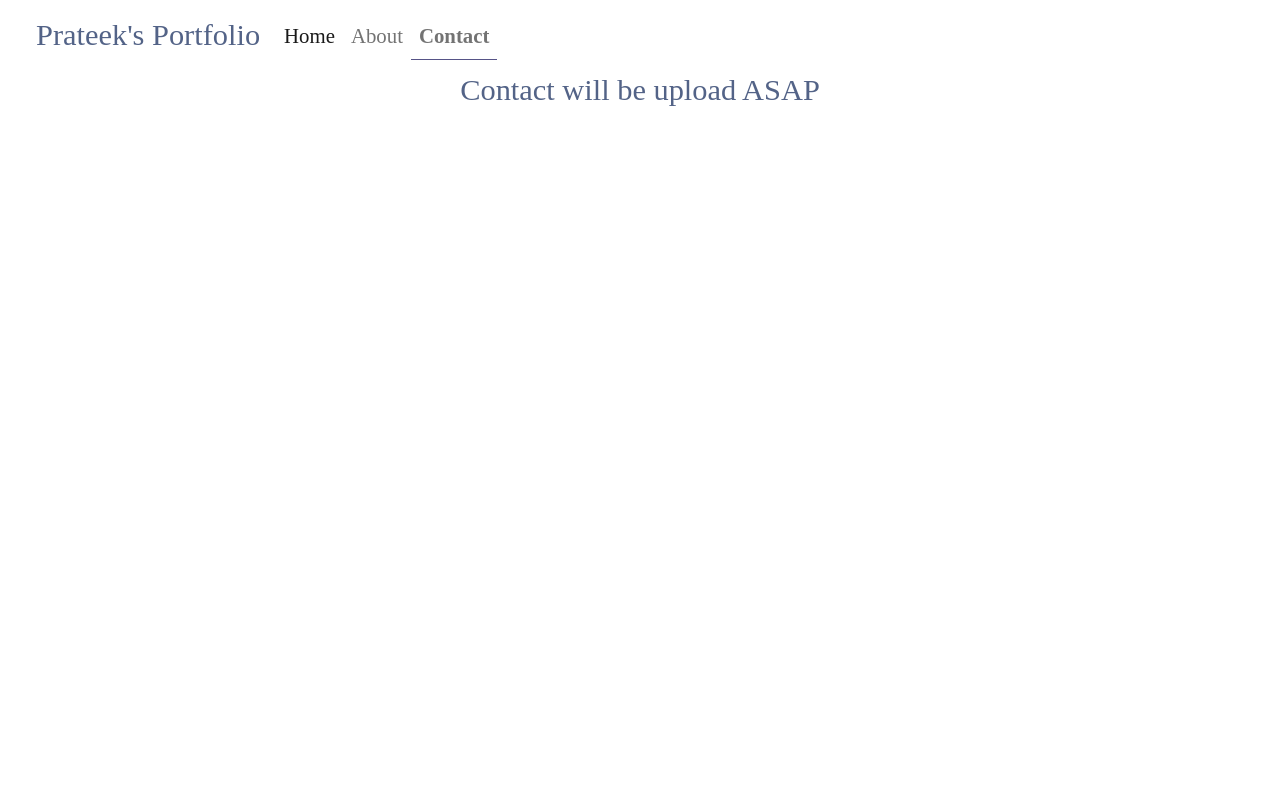
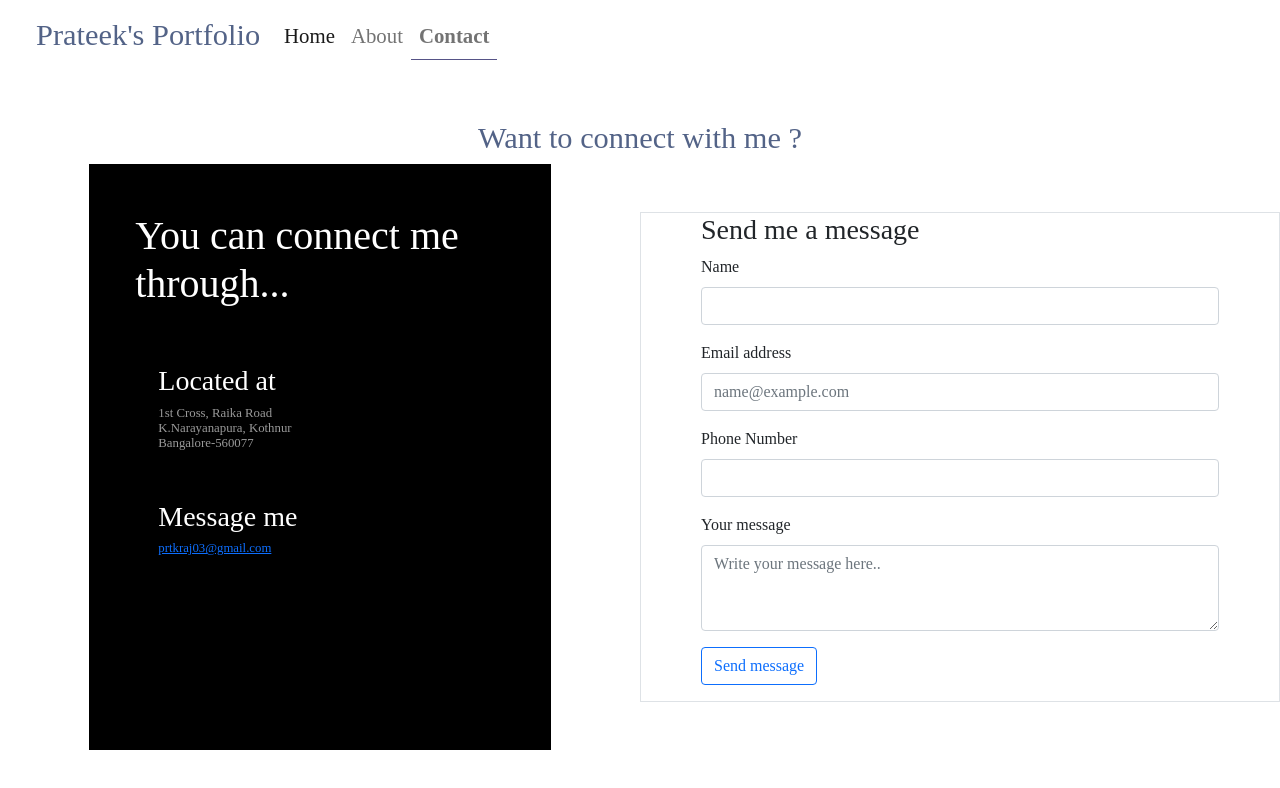
Before and after one commit to prateek1811/Prateek_Portfolio, a React (Create React App) app: page /Contact in a window 1280 px wide. Shown: the top 788 px of the page. Built offline with nearby package versions, Linux system fonts and the light colour scheme; a web font is replaced by a local one.

Commit message:
contactpage updated

```diff
--- a/src/Contact.js
+++ b/src/Contact.js
@@ -1,8 +1,160 @@
 import React from "react";
 
-const Contact=()=>{
-    return(
-        <h1 className="h1_font">Contact will be upload ASAP</h1>
-    )
-}
+const Contact = () => {
+
+    const sendMail = () => {
+        const mailto =
+          "mailto:prtkraj03@gmail.com?subject=Test subject&body=Body content";
+        window.location.href = mailto;
+      }
+
+  return (
+    <>
+      <section id="header">
+        <div className="container-fluid nav_bg">
+          <div className="row ml-3 mr-1">
+            <div className="çol-10 max-auto">
+              <div
+                style={{
+                  display: "flex",
+                  alignContent: "center",
+                  justifyContent: "center",
+                }}
+                className="row"
+              >
+                <div className="col-md-6 mt-5 pt-5 pt-lg-0">
+                  <h1 className="h1_font">Want to connect with me ?</h1>
+                </div>
+              </div>
+
+              <div className="row">
+                <div
+                  className="col-md-6 pt-5 pt-lg-0 order-1 order-lg-2"
+                  style={{
+                    display: "flex",
+                    alignContent: "center",
+                    justifyContent: "center",
+                  }}
+                >
+                  <div style={{ background: "black", width: "75%" }}>
+                    <div
+                      style={{
+                        background: "black",
+                        display: "flex",
+                        alignContent: "center",
+                        justifyContent: "center",
+                      }}
+                    >
+                      <h1
+                        className="mt-5"
+                        style={{ color: "white", marginLeft: "10%" }}
+                      >
+                        You can connect me through...
+                      </h1>
+                    </div>
+                    <h3
+                      className="mt-5"
+                      style={{ color: "white", marginLeft: "15%" }}
+                    >
+                      Located at
+                    </h3>
+                    <div>
+                      <h3
+                        className="h3_font"
+                        style={{ color: "white", marginLeft: "15%" }}
+                      >
+                        1st Cross, Raika Road
+                        <br />
+                        K.Narayanapura, Kothnur
+                        <br />
+                        Bangalore-560077
+                      </h3>
+                    </div>
+                    <h3
+                      className="mt-5"
+                      style={{ color: "white", marginLeft: "15%" }}
+                    >
+                      Message me
+                    </h3>
+                    <div>
+                      <h3
+                        className="h3_font"
+                        style={{ color: "white", marginLeft: "15%" }}
+                      >
+                        <a target="_blank"  href="mailto:prtkraj03@gmail.com" onClick={sendMail} >prtkraj03@gmail.com</a>
+
+                                    </h3>
+                    </div>
+                  </div>
+                </div>
+                <div className="col-md-6 mt-5 pt-5 pt-lg-0 order-1 order-lg-2 my-5 border">
+                  <h3 className="mx-5">Send me a message</h3>
+                  <div className="mb-3 mx-5">
+                    <label
+                      for="exampleFormControlInput1"
+                      className="form-label"
+                    >
+                      Name
+                    </label>
+                    <input
+                      type="text"
+                      className="form-control"
+                      id="exampleFormControlInput1"
+                    />
+                  </div>
+                  <div className="mb-3 mx-5">
+                    <label
+                      for="exampleFormControlInput2"
+                      className="form-label"
+                    >
+                      Email address
+                    </label>
+                    <input
+                      type="email"
+                      className="form-control"
+                      id="exampleFormControlInput2"
+                      placeholder="name@example.com"
+                    />
+                  </div>
+                  <div className="mb-3 mx-5">
+                    <label
+                      for="exampleFormControlInput3"
+                      className="form-label"
+                    >
+                      Phone Number
+                    </label>
+                    <input
+                      type="text"
+                      className="form-control"
+                      id="exampleFormControlInput3"
+                    />
+                  </div>
+                  <div className="mb-3 mx-5">
+                    <label
+                      for="exampleFormControlTextarea1"
+                      className="form-label"
+                    >
+                      Your message
+                    </label>
+                    <textarea
+                      className="form-control"
+                      id="exampleFormControlTextarea1"
+                      rows="3"
+                      placeholder="Write your message here.."
+                    ></textarea>
+                  </div>
+                  <div className="d-row gap-2 mb-3 mx-5">
+                    <button type="button" className="btn btn-outline-primary ">
+                      Send message
+                    </button>
+                  </div>
+                </div>
+              </div>
+            </div>
+          </div>
+        </div>
+      </section>
+    </>
+  );
+};
 export default Contact;
--- a/src/index.css
+++ b/src/index.css
@@ -52,6 +52,10 @@
   justify-content: center;
   font-size: 1rem;
 }
+.h3_font {
+  font-size: .8rem;
+  color: #999999 !important;
+}
 .want_to_know_more {
   display: flex;
   align-content: center;
@@ -64,6 +68,8 @@
   height: 50px;
   margin-left: 10%;
 }
+
+
 
 @media (max-width: 991px) {
   .navbar-brand {
```
